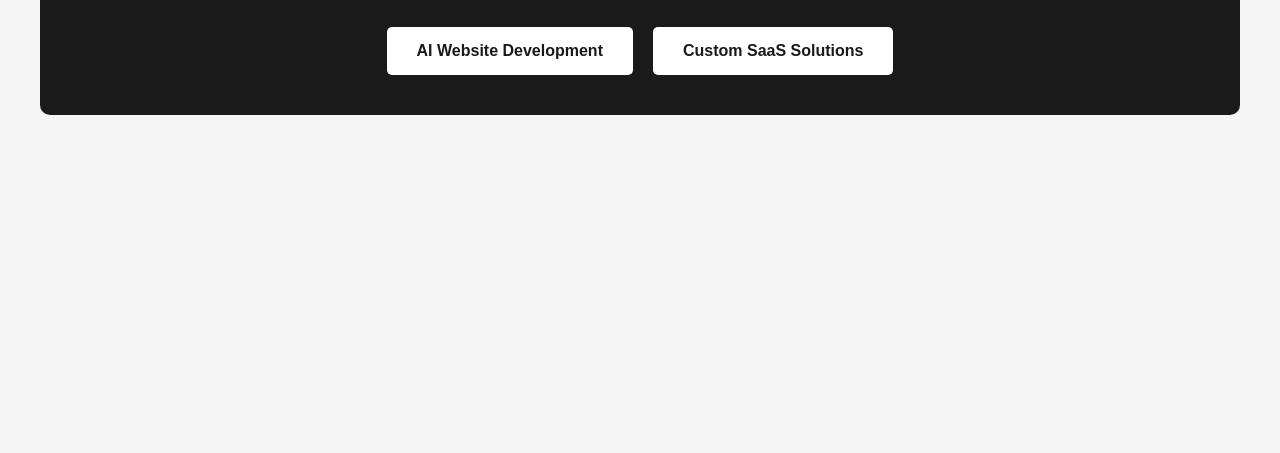
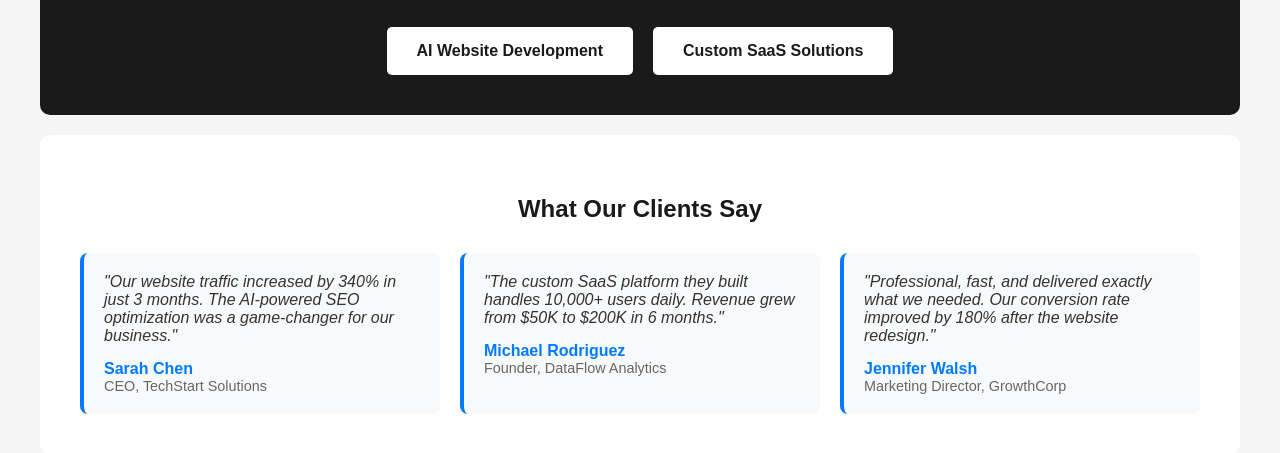
Before and after one commit to emasmela-dotcom/ai-solutions-hub, a plain HTML site: page ai-solutions-unified/index.html in a window 1280 px wide. Shown: the part 177-630 px from the top of the page. Drawn offline with Linux system fonts and the light colour scheme.

Commit message:
Add testimonials section with social proof

```diff
--- a/ai-solutions-unified/index.html
+++ b/ai-solutions-unified/index.html
@@ -11,6 +11,13 @@
         .buttons { display: flex; gap: 20px; justify-content: center; }
         .btn { background: white; color: #1a1a1a; padding: 15px 30px; text-decoration: none; border-radius: 5px; font-weight: bold; }
         .btn:hover { background: #f0f0f0; }
+        .testimonials { background: white; padding: 40px; border-radius: 10px; margin: 20px 0; }
+        .testimonials h2 { text-align: center; margin-bottom: 30px; color: #1a1a1a; }
+        .testimonial-grid { display: grid; grid-template-columns: repeat(auto-fit, minmax(300px, 1fr)); gap: 20px; }
+        .testimonial { background: #f8f9fa; padding: 20px; border-radius: 8px; border-left: 4px solid #007bff; }
+        .testimonial-text { font-style: italic; margin-bottom: 15px; color: #333; }
+        .testimonial-author { font-weight: bold; color: #007bff; }
+        .testimonial-company { color: #666; font-size: 0.9rem; }
     </style>
 </head>
 <body>
@@ -23,6 +30,27 @@
                 <a href="https://ccai-fp1ekk96w-erics-projects-b395e20f.vercel.app" class="btn" target="_blank">Custom SaaS Solutions</a>
             </div>
         </div>
+
+        <div class="testimonials">
+            <h2>What Our Clients Say</h2>
+            <div class="testimonial-grid">
+                <div class="testimonial">
+                    <div class="testimonial-text">"Our website traffic increased by 340% in just 3 months. The AI-powered SEO optimization was a game-changer for our business."</div>
+                    <div class="testimonial-author">Sarah Chen</div>
+                    <div class="testimonial-company">CEO, TechStart Solutions</div>
+                </div>
+                <div class="testimonial">
+                    <div class="testimonial-text">"The custom SaaS platform they built handles 10,000+ users daily. Revenue grew from $50K to $200K in 6 months."</div>
+                    <div class="testimonial-author">Michael Rodriguez</div>
+                    <div class="testimonial-company">Founder, DataFlow Analytics</div>
+                </div>
+                <div class="testimonial">
+                    <div class="testimonial-text">"Professional, fast, and delivered exactly what we needed. Our conversion rate improved by 180% after the website redesign."</div>
+                    <div class="testimonial-author">Jennifer Walsh</div>
+                    <div class="testimonial-company">Marketing Director, GrowthCorp</div>
+                </div>
+            </div>
+        </div>
     </div>
 </body>
 </html>
```
